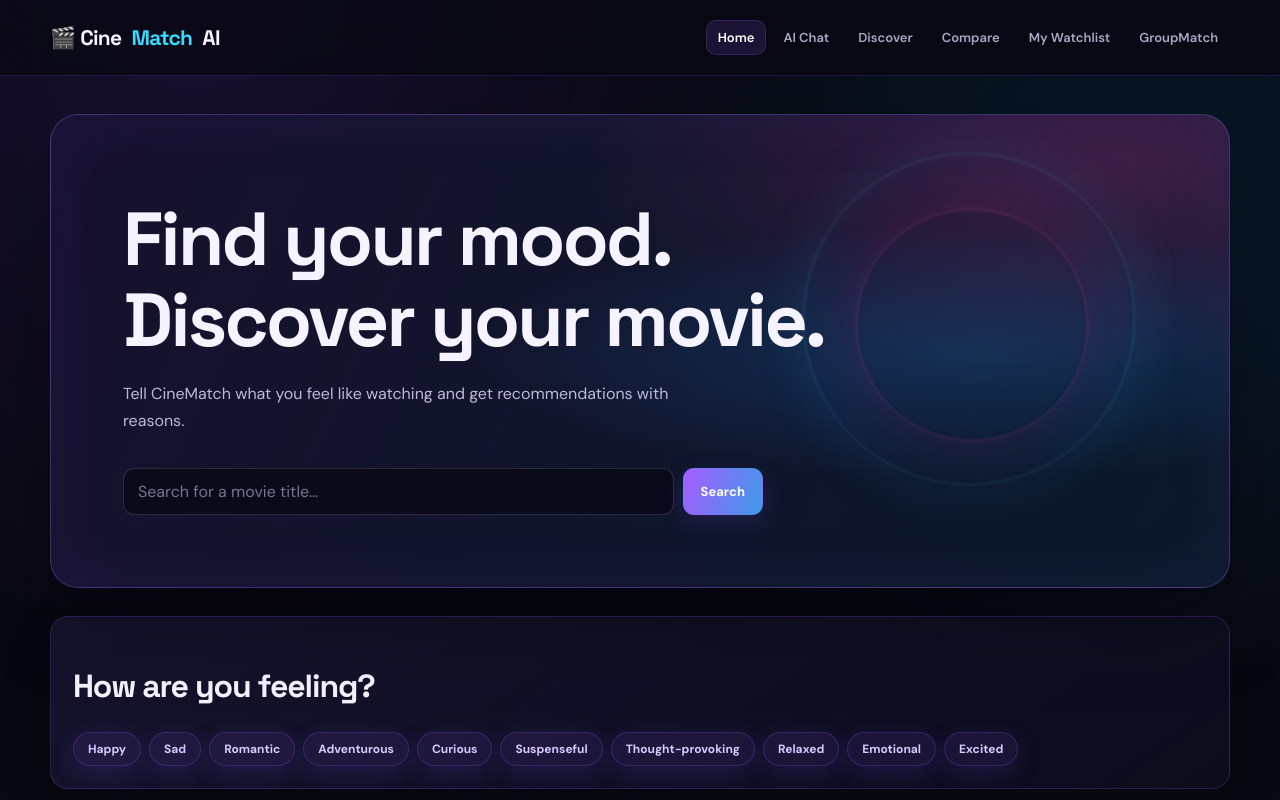
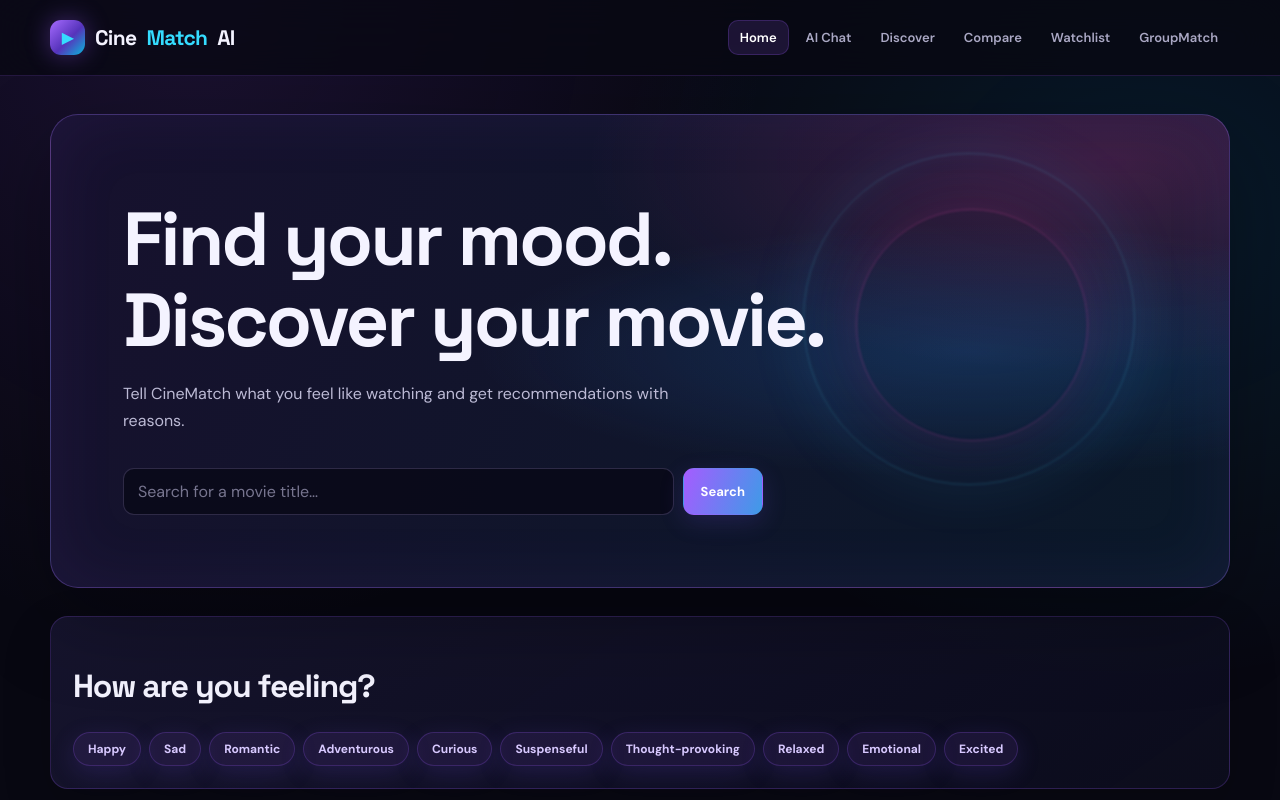
Before and after one commit to spidyyakay1022/Cinematch, a React (Vite) app in the folder frontend/: page / in a window 1280 px wide. Shown: the top 800 px of the page. Built offline with nearby package versions, Linux system fonts and the light colour scheme; no server answers.

Commit message:
Polish CineMatch navigation for sci-fi theme

```diff
--- a/frontend/src/components/Navbar.jsx
+++ b/frontend/src/components/Navbar.jsx
@@ -5,15 +5,18 @@ const links = [
   ["/chat", "AI Chat"],
   ["/discover", "Discover"],
   ["/compare", "Compare"],
-  ["/watchlist", "My Watchlist"],
+  ["/watchlist", "Watchlist"],
   ["/group", "GroupMatch"],
 ];
 
 export default function Navbar() {
   return (
     <header className="navbar">
-      <Link to="/" className="logo">🎬 Cine<span>Match</span> AI</Link>
-      <nav>
+      <Link to="/" className="logo" aria-label="CineMatch AI home">
+        <span className="logo-mark" aria-hidden="true">▶</span>
+        Cine<span>Match</span> AI
+      </Link>
+      <nav aria-label="Main navigation">
         {links.map(([to, label]) => (
           <NavLink key={to} to={to} end={to === "/"}>{label}</NavLink>
         ))}
```
